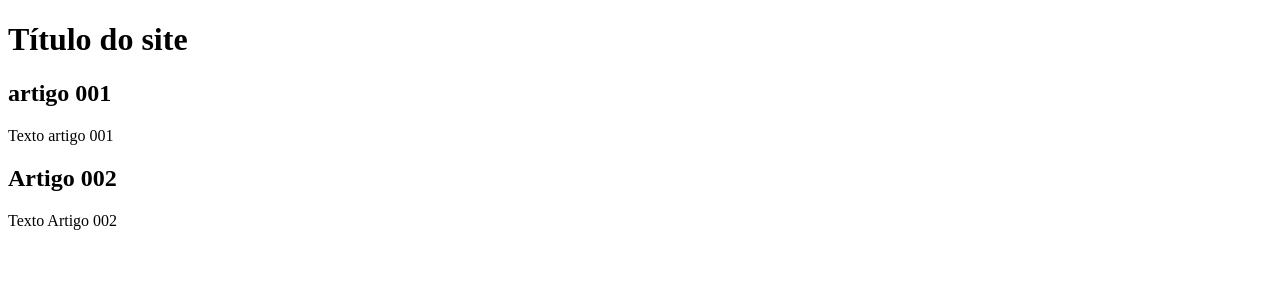
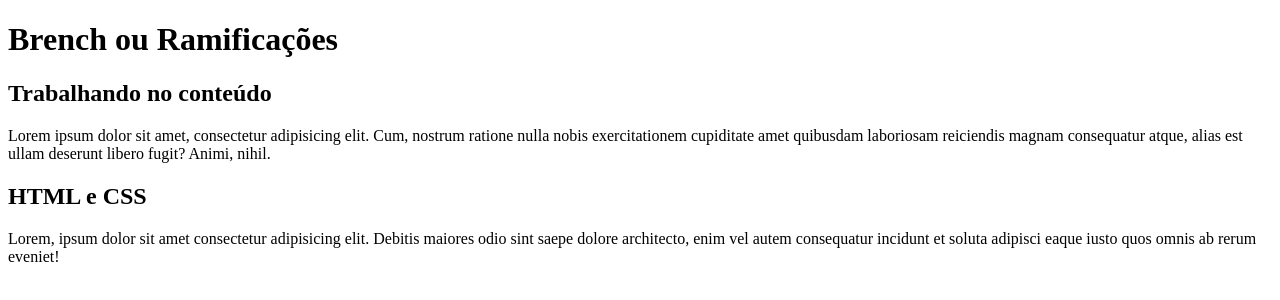
Before and after one commit to Thiagospx/projeto-site, a plain HTML site: page index.html in a window 1280 px wide. Drawn offline with Linux system fonts and the light colour scheme.

Commit message:
escrevendo o conteúdo

```diff
--- a/index.html
+++ b/index.html
@@ -3,20 +3,20 @@
 <head>
     <meta charset="UTF-8">
     <meta name="viewport" content="width=device-width, initial-scale=1.0">
-    <title>Document</title>
+    <title>Aprendendo Git e GitHub</title>
 </head>
 <body>
     <main>
         <header>
-            <h1>Título do site</h1>
+            <h1>Brench ou Ramificações</h1>
         </header>
         <article>
-            <h2>artigo 001</h2>
-            <p>Texto artigo 001</p>
+            <h2>Trabalhando no conteúdo</h2>
+            <p>Lorem ipsum dolor sit amet, consectetur adipisicing elit. Cum, nostrum ratione nulla nobis exercitationem cupiditate amet quibusdam laboriosam reiciendis magnam consequatur atque, alias est ullam deserunt libero fugit? Animi, nihil.</p>
         </article>
         <article>
-            <h2>Artigo 002</h2>
-            <p>Texto Artigo 002</p>
+            <h2>HTML e CSS</h2>
+            <p>Lorem, ipsum dolor sit amet consectetur adipisicing elit. Debitis maiores odio sint saepe dolore architecto, enim vel autem consequatur incidunt et soluta adipisci eaque iusto quos omnis ab rerum eveniet!</p>
         </article>
     </main>
 </body>
```
